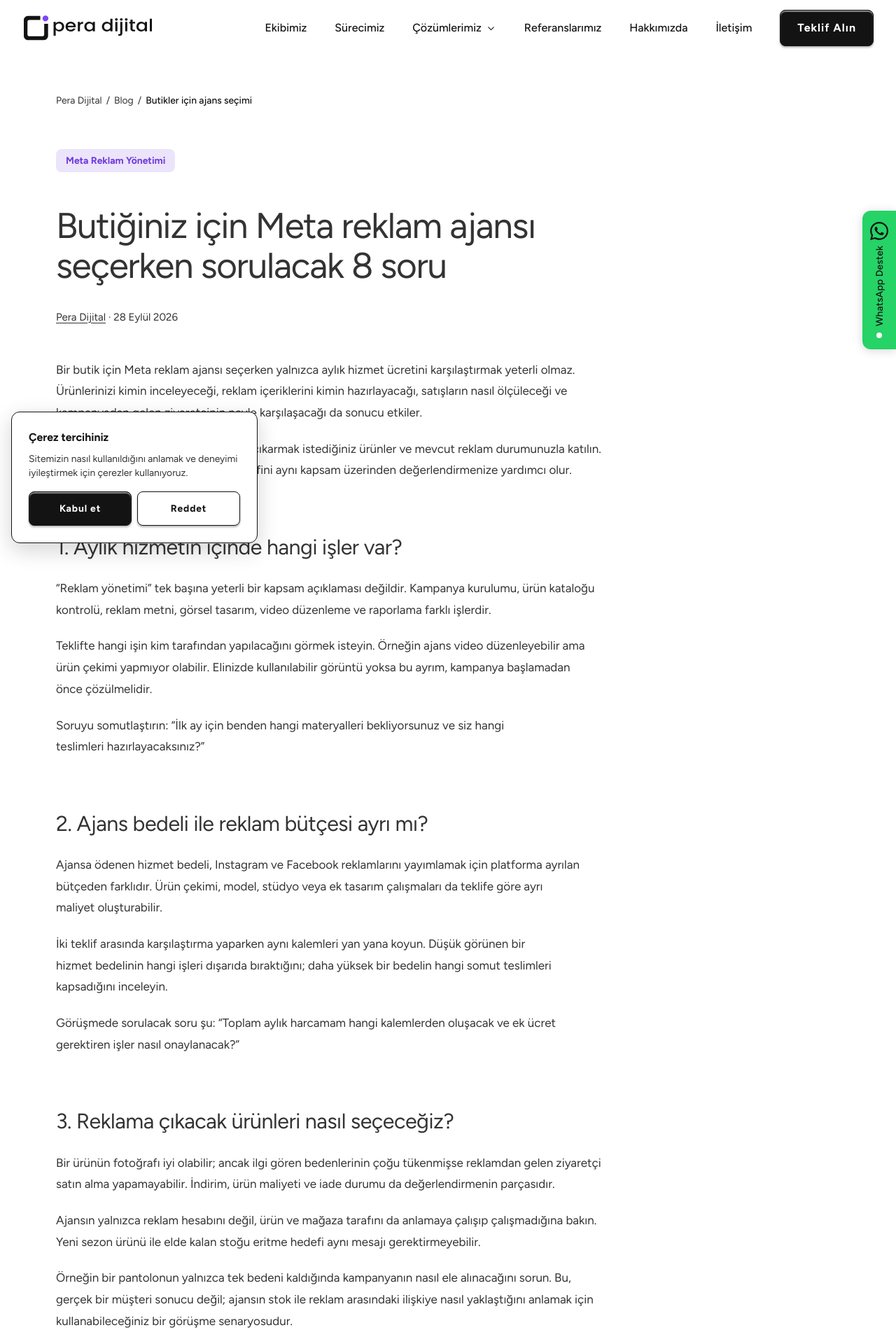
After one commit to peradijital360-tech/pera-dijital, a PHP site: page /blog/butik-meta-reklam-ajansi-secimi/ in a window 1280 px wide. The commit adds this page. Shown: the top 1920 px of the page at 70% size. Run offline with PHP 8.4, Linux system fonts and the light colour scheme.

Commit message:
Publish first Meta agency selection article with footer-only blog navigation (#4)

```diff
--- /dev/null
+++ b/assets/css/blog.css
@@ -0,0 +1,29 @@
+/* Readable article layout using the shared site type and color tokens. */
+.blog-shell { max-width: 74rem; margin-inline: auto; padding: var(--sp-5) var(--gutter) var(--sp-section); }
+.blog-heading { max-width: 54rem; margin-block: var(--sp-6); }
+.blog-heading h1 { font-size: clamp(2rem, 4vw, 3.5rem); line-height: 1.12; letter-spacing: -.025em; margin-block: var(--sp-3) var(--sp-4); text-wrap: balance; }
+.blog-intro { max-width: 65ch; font-size: 1.125rem; line-height: 1.65; }
+.blog-meta { color: var(--ink-muted); font-size: .9375rem; line-height: 1.6; margin-top: var(--sp-4); }
+.blog-meta a, .blog-prose a, .blog-back a { text-decoration: underline; text-underline-offset: .2em; }
+.blog-prose { max-width: 72ch; font-size: 1.0625rem; line-height: 1.8; overflow-wrap: break-word; }
+.blog-prose p + p { margin-top: 1.25em; }
+.blog-prose h2 { margin-top: 2.5em; margin-bottom: .8em; font-size: clamp(1.4rem, 2.4vw, 1.9rem); line-height: 1.25; letter-spacing: -.015em; scroll-margin-top: calc(var(--header-h) + 1rem); }
+.blog-prose a, .blog-read { color: var(--accent); }
+.blog-table-wrap { overflow-x: auto; margin-block: var(--sp-5); border: 1px solid var(--rule); border-radius: .75rem; }
+.blog-table-wrap:focus-visible { outline: 2px solid var(--accent); outline-offset: 3px; }
+.blog-table-wrap table { width: 100%; border-collapse: collapse; font-size: .9375rem; line-height: 1.55; }
+.blog-table-wrap th, .blog-table-wrap td { padding: 1rem; text-align: left; vertical-align: top; border-bottom: 1px solid var(--rule); }
+.blog-table-wrap thead { background: var(--surface-tint); }
+.blog-table-wrap tbody th { width: 28%; font-weight: 600; }
+.blog-table-wrap tbody tr:last-child > * { border-bottom: 0; }
+.blog-next { max-width: 72ch; margin-top: var(--sp-6); padding: var(--sp-5); background: var(--surface-tint); border: 1px solid var(--rule); border-radius: 1rem; }
+.blog-next h2 { margin-block: var(--sp-3); font-size: 1.5rem; }
+.blog-next p { line-height: 1.6; }
+.blog-next .btn { margin-top: var(--sp-4); }
+.blog-back { margin-top: var(--sp-5); }
+.blog-list { max-width: 54rem; }
+.blog-card h2 { font-size: clamp(1.4rem, 2.5vw, 2rem); line-height: 1.25; margin-block: var(--sp-3); }
+.blog-card > p { line-height: 1.65; }
+.blog-card h2 a:hover { text-decoration: underline; text-underline-offset: .15em; }
+.blog-read { display: inline-flex; min-height: var(--tap-min); align-items: center; gap: .5rem; margin-top: var(--sp-3); font-weight: var(--wt-bold); text-decoration: underline; text-underline-offset: .2em; }
+@media (max-width: 30rem) { .blog-table-wrap th, .blog-table-wrap td { padding: .75rem; } }
--- /dev/null
+++ b/assets/inc/blog.php
@@ -0,0 +1,14 @@
+<?php
+/* Published article metadata, shared by the blog index and HTML sitemap. */
+require_once __DIR__ . '/config.php';
+const BLOG_POSTS = [
+    'butik-meta-reklam-ajansi-secimi' => [
+        'title' => 'Butiğiniz için Meta reklam ajansı seçerken sorulacak 8 soru',
+        'seo_title' => 'Butikler İçin Meta Reklam Ajansı Seçimi | Pera Dijital',
+        'description' => 'Butiğiniz için Meta reklam ajansı seçerken kapsam, bütçe, kreatifler, hesap erişimi ve raporlamada sormanız gereken 8 soru.',
+        'path' => '/blog/butik-meta-reklam-ajansi-secimi/',
+        'date' => '2026-09-28',
+        'date_label' => '28 Eylül 2026',
+        'category' => 'Meta Reklam Yönetimi',
+    ],
+];
--- a/assets/inc/footer.php
+++ b/assets/inc/footer.php
@@ -26,13 +26,12 @@ $footerNav = [
         ['label' => 'Hakkımızda',          'href' => 'hakkimizda/'],
         ['label' => 'Referanslar',         'href' => 'referanslarimiz/'],
         ['label' => 'Başarı Hikayeleri',   'href' => ''],
-        ['label' => 'Blog',                'href' => ''],
+        ['label' => 'Blog',                'href' => 'blog/'],
         ['label' => 'İletişim',            'href' => 'iletisim/'],
         ['label' => 'Site Haritası',       'href' => 'site-haritasi/'],
     ]],
 ];
 $legalLinks = [
-    ['label' => 'Blog',                'href' => ''],
     ['label' => 'Gizlilik Politikası', 'href' => ''],
     ['label' => 'KVKK',                'href' => ''],
     ['label' => 'Çerez Politikası',    'href' => ''],
--- /dev/null
+++ b/blog/butik-meta-reklam-ajansi-secimi/index.php
@@ -0,0 +1,109 @@
+<?php
+require_once $_SERVER['DOCUMENT_ROOT'] . '/assets/inc/blog.php';
+$blogPost = BLOG_POSTS['butik-meta-reklam-ajansi-secimi'];
+$page = [
+    'title' => $blogPost['seo_title'],
+    'description' => $blogPost['description'],
+    'canonical' => $blogPost['path'],
+    'css' => ['page.css', 'blog.css'],
+    'og_type' => 'article',
+    'body_class' => 'page-blog',
+    'cta' => '/iletisim/#form',
+];
+require $_SERVER['DOCUMENT_ROOT'] . '/assets/inc/head.php';
+require $_SERVER['DOCUMENT_ROOT'] . '/assets/inc/header.php';
+?>
+<main id="main" class="blog-shell">
+  <article class="blog-article" aria-labelledby="article-title">
+    <nav class="breadcrumb" aria-label="Sayfa yolu"><ol class="breadcrumb__list">
+      <li class="breadcrumb__item"><a class="breadcrumb__link" href="/">Pera Dijital</a><span aria-hidden="true"> / </span></li>
+      <li class="breadcrumb__item"><a class="breadcrumb__link" href="/blog/">Blog</a><span aria-hidden="true"> / </span></li>
+      <li class="breadcrumb__item"><span class="breadcrumb__current" aria-current="page">Butikler için ajans seçimi</span></li>
+    </ol></nav>
+    <header class="blog-heading">
+      <p class="eyebrow"><?= e($blogPost['category']) ?></p>
+      <h1 id="article-title"><?= e($blogPost['title']) ?></h1>
+      <p class="blog-meta"><a href="/hakkimizda/" rel="author">Pera Dijital</a> <span aria-hidden="true">·</span> <time datetime="<?= e($blogPost['date']) ?>"><?= e($blogPost['date_label']) ?></time></p>
+    </header>
+    <div class="blog-prose">
+      <p>Bir butik için Meta reklam ajansı seçerken yalnızca aylık hizmet ücretini karşılaştırmak yeterli olmaz. Ürünlerinizi kimin inceleyeceği, reklam içeriklerini kimin hazırlayacağı, satışların nasıl ölçüleceği ve kampanyadan gelen ziyaretçinin neyle karşılaşacağı da sonucu etkiler.</p>
+      <p>İlk görüşmeye mağaza adresiniz, öne çıkarmak istediğiniz ürünler ve mevcut reklam durumunuzla katılın. Aşağıdaki sorular, iki farklı ajansın teklifini aynı kapsam üzerinden değerlendirmenize yardımcı olur.</p>
+      <h2 id="soru-1">1. Aylık hizmetin içinde hangi işler var?</h2>
+      <p>“Reklam yönetimi” tek başına yeterli bir kapsam açıklaması değildir. Kampanya kurulumu, ürün kataloğu kontrolü, reklam metni, görsel tasarım, video düzenleme ve raporlama farklı işlerdir.</p>
+      <p>Teklifte hangi işin kim tarafından yapılacağını görmek isteyin. Örneğin ajans video düzenleyebilir ama ürün çekimi yapmıyor olabilir. Elinizde kullanılabilir görüntü yoksa bu ayrım, kampanya başlamadan önce çözülmelidir.</p>
+      <p>Soruyu somutlaştırın: “İlk ay için benden hangi materyalleri bekliyorsunuz ve siz hangi teslimleri hazırlayacaksınız?”</p>
+      <h2 id="soru-2">2. Ajans bedeli ile reklam bütçesi ayrı mı?</h2>
+      <p>Ajansa ödenen hizmet bedeli, Instagram ve Facebook reklamlarını yayımlamak için platforma ayrılan bütçeden farklıdır. Ürün çekimi, model, stüdyo veya ek tasarım çalışmaları da teklife göre ayrı maliyet oluşturabilir.</p>
+      <p>İki teklif arasında karşılaştırma yaparken aynı kalemleri yan yana koyun. Düşük görünen bir hizmet bedelinin hangi işleri dışarıda bıraktığını; daha yüksek bir bedelin hangi somut teslimleri kapsadığını inceleyin.</p>
+      <p>Görüşmede sorulacak soru şu: “Toplam aylık harcamam hangi kalemlerden oluşacak ve ek ücret gerektiren işler nasıl onaylanacak?”</p>
+      <h2 id="soru-3">3. Reklama çıkacak ürünleri nasıl seçeceğiz?</h2>
+      <p>Bir ürünün fotoğrafı iyi olabilir; ancak ilgi gören bedenlerinin çoğu tükenmişse reklamdan gelen ziyaretçi satın alma yapamayabilir. İndirim, ürün maliyeti ve iade durumu da değerlendirmenin parçasıdır.</p>
+      <p>Ajansın yalnızca reklam hesabını değil, ürün ve mağaza tarafını da anlamaya çalışıp çalışmadığına bakın. Yeni sezon ürünü ile elde kalan stoğu eritme hedefi aynı mesajı gerektirmeyebilir.</p>
+      <p>Örneğin bir pantolonun yalnızca tek bedeni kaldığında kampanyanın nasıl ele alınacağını sorun. Bu, gerçek bir müşteri sonucu değil; ajansın stok ile reklam arasındaki ilişkiye nasıl yaklaştığını anlamak için kullanabileceğiniz bir görüşme senaryosudur.</p>
+      <h2 id="soru-4">4. Yeni reklam içerikleri nasıl hazırlanacak?</h2>
+      <p>“Düzenli kreatif testleri” ifadesinin nasıl bir çalışma anlamına geldiğini öğrenin. Hangi ürün için hangi mesajın deneneceği, içeriğin kimden beklendiği ve tasarımın kim tarafından onaylanacağı netleşmeli.</p>
+      <p>Ürün detayını gösteren bir video ile kombini anlatan bir görsel farklı müşteri sorularına cevap verebilir. Bir testin amacı yalnızca renk değiştirmek değil, öğrenmek istediğiniz şeyi açıkça belirlemek olmalı.</p>
+      <p>“Bu ay hangi soruya cevap arayan içerikleri deneyeceğiz?” sorusu, teslim sayısı kadar değerlidir.</p>
+      <h2 id="soru-5">5. Satışları hangi kaynaklardan değerlendireceğiz?</h2>
+      <p>Reklam platformunun ilişkilendirdiği satışlar ile mağazanızdaki toplam siparişler aynı rapor değildir. Kaynak, tarih aralığı, iptal ve iade durumu karşılaştırmayı etkileyebilir.</p>
+      <p>Ajanstan her rakamın nereden geldiğini açıklamasını isteyin. ROAS, reklamla ilişkilendirilen gelirin reklam harcamasına oranıdır; ürün maliyeti, kargo, iadeler ve diğer giderler bu oranın içinde yer almaz.</p>
+      <p>Raporun yalnızca “ciro arttı” demesi yerine, neyin değiştiğini ve bir sonraki kararı nasıl etkilediğini anlatmasını bekleyin.</p>
+      <h2 id="soru-6">6. Mağazadaki sorunlar nasıl ele alınacak?</h2>
+      <p>Reklamın doğru ürüne gitmesi, beden seçeneklerinin anlaşılması, teslimat bilgisinin bulunması ve mobil satın alma adımlarının çalışması aynı yolculuğun parçalarıdır.</p>
+      <p>Ajans siteye teknik müdahale etmese bile gördüğü sorunu size açıklayabilmeli. Düzeltmeyi kimin yapacağı ve bunun reklam yönetimi kapsamına dahil olup olmadığı baştan belirlenmeli.</p>
+      <p>Mağazanız henüz hazır değilse önce <a href="/cozumlerimiz/shopify-site-kurulumu/">Shopify web tasarım ve mağaza kurulumu</a> kapsamını inceleyebilirsiniz.</p>
+      <h2 id="soru-7">7. Hesaplar, erişimler ve çalışma bittiğinde devir nasıl olacak?</h2>
+      <p>İşletmenizin hesaplarına kimin erişeceğini ve kimlerin yönetici olacağını öğrenin. Erişim verme yöntemi kadar, çalışma sona erdiğinde erişimlerin kaldırılması ve hazırlanan materyallerin teslimi de konuşulmalı.</p>
+      <p>Teklifte reklam hesabının, kullanılan materyallerin ve raporların durumu açıkça yazsın. “Çalışmayı bitirirsek elimde hangi dosyalar ve hangi erişimler kalacak?” sorusunun cevabını başlamadan alın.</p>
+      <h2 id="soru-8">8. İlk ayın sonunda neyi değerlendireceğiz?</h2>
+      <p>Her mağaza için aynı satış sonucu veya aynı süre gerçekçi olmayabilir. Yeni bir mağazada ölçüm ve içerik hazırlığı gerekirken, aktif reklam hesabında geçmiş verinin incelenmesi daha öncelikli olabilir.</p>
+      <p>Ajansın ilk ay için yapılacak işleri, ihtiyaç duyduğu bilgileri ve değerlendirme toplantısının kapsamını açıklamasını isteyin. Sadece sonuç hedefini değil, o hedefe yaklaşmak için hangi işlerin yürütüleceğini de konuşun.</p>
+      <h2 id="kontrol-listesi">Teklifleri karşılaştırmak için kısa kontrol listesi</h2>
+      <div class="blog-table-wrap" tabindex="0" role="region" aria-label="Teklif karşılaştırma tablosu"><table><thead><tr><th scope="col">Konu</th><th scope="col">Teklifte bulunması gereken açıklama</th></tr></thead><tbody><tr><th scope="row">Aylık kapsam</th><td>Kampanya yönetimi, katalog, kreatif ve raporlama sorumlulukları</td></tr><tr><th scope="row">Bütçe</th><td>Hizmet bedeli, reklam bütçesi ve olası ek işler</td></tr><tr><th scope="row">İçerikler</th><td>Sizden beklenecek materyaller, teslimler ve onay süreci</td></tr><tr><th scope="row">Ölçüm</th><td>Kullanılacak veri kaynakları ve raporun açıklaması</td></tr><tr><th scope="row">Mağaza</th><td>Tespit edilen site sorunlarının kime iletileceği</td></tr><tr><th scope="row">Erişim ve devir</th><td>Hesap yönetimi, materyaller ve iş bitimindeki teslim</td></tr><tr><th scope="row">Çalışma düzeni</th><td>İletişim sorumlusu ve değerlendirme sıklığı</td></tr></tbody></table></div>
+      <h2 id="kapsami-konusalim">Pera Dijital ile kapsamı konuşun</h2>
+      <p>Pera Dijital, e-ticaret markaları ve butiklere aylık Instagram ve Facebook reklam yönetimi sunar. Mağaza adresinizi, ürün grubunuzu ve mevcut reklam durumunuzu paylaşarak çalışma kapsamını görüşebilirsiniz.</p>
+      <p><a href="/cozumlerimiz/meta-reklam-yonetimi/">Aylık Meta reklam yönetimi hizmetini inceleyin</a> veya <a href="/iletisim/#form">iletişim formundan mağazanızı anlatın</a>.</p>
+    </div>
+    <aside class="blog-next" aria-label="İlgili hizmet">
+      <p class="eyebrow">Aylık danışmanlık</p>
+      <h2>Mağazanız için reklam yönetimi</h2>
+      <p>Kampanya, reklam içerikleri ve satış ölçümünü birlikte ele aldığımız hizmetin kapsamını inceleyin.</p>
+      <a class="btn btn--dark" href="/cozumlerimiz/meta-reklam-yonetimi/">Meta Reklam Yönetimi</a>
+    </aside>
+    <p class="blog-back"><a href="/blog/">Tüm blog yazıları</a></p>
+  </article>
+</main>
+<?php
+$blogUrl = SITE_URL . $blogPost['path'];
+$blogSchema = [
+    '@context' => 'https://schema.org',
+    '@graph' => [
+        [
+            '@type' => 'BlogPosting', '@id' => $blogUrl . '#article',
+            'headline' => $blogPost['title'], 'description' => $blogPost['description'],
+            'url' => $blogUrl, 'mainEntityOfPage' => ['@id' => $blogUrl . '#webpage'],
+            'datePublished' => $blogPost['date'], 'dateModified' => $blogPost['date'],
+            'inLanguage' => 'tr-TR', 'articleSection' => $blogPost['category'],
+            'author' => ['@type' => 'Organization', '@id' => SITE_URL . '/#organization', 'name' => SITE_NAME, 'url' => SITE_URL . '/hakkimizda/'],
+            'publisher' => ['@id' => SITE_URL . '/#organization'],
+            'isPartOf' => ['@id' => SITE_URL . '/blog/#blog'],
+        ],
+        [
+            '@type' => 'WebPage', '@id' => $blogUrl . '#webpage',
+            'name' => $blogPost['seo_title'], 'url' => $blogUrl, 'inLanguage' => 'tr-TR',
+            'isPartOf' => ['@id' => SITE_URL . '/#website'],
+            'breadcrumb' => ['@id' => $blogUrl . '#breadcrumb'],
+        ],
+        [
+            '@type' => 'BreadcrumbList', '@id' => $blogUrl . '#breadcrumb',
+            'itemListElement' => [
+                ['@type' => 'ListItem', 'position' => 1, 'name' => SITE_NAME, 'item' => SITE_URL . '/'],
+                ['@type' => 'ListItem', 'position' => 2, 'name' => 'Blog', 'item' => SITE_URL . '/blog/'],
+                ['@type' => 'ListItem', 'position' => 3, 'name' => $blogPost['title'], 'item' => $blogUrl],
+            ],
+        ],
+    ],
+];
+?>
+<script type="application/ld+json"><?= json_encode($blogSchema, JSON_UNESCAPED_UNICODE | JSON_UNESCAPED_SLASHES | JSON_HEX_TAG | JSON_HEX_AMP | JSON_HEX_APOS | JSON_HEX_QUOT) ?></script>
+<?php require $_SERVER['DOCUMENT_ROOT'] . '/assets/inc/footer.php'; ?>
```
Also changed, not shown: blog/index.php (added, +44 -0 lines), site-haritasi/index.php (+12 -1 lines), sitemap.xml (+8 -0 lines), .htaccess.
